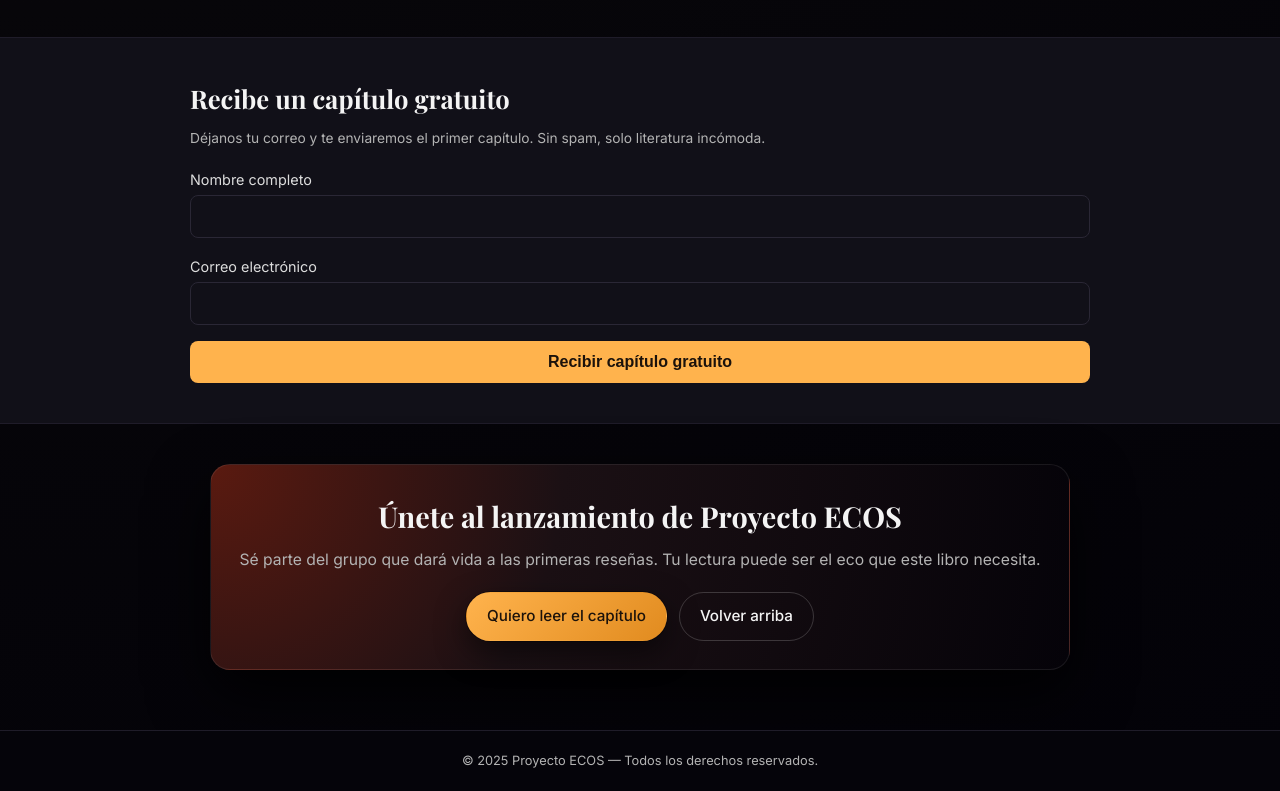
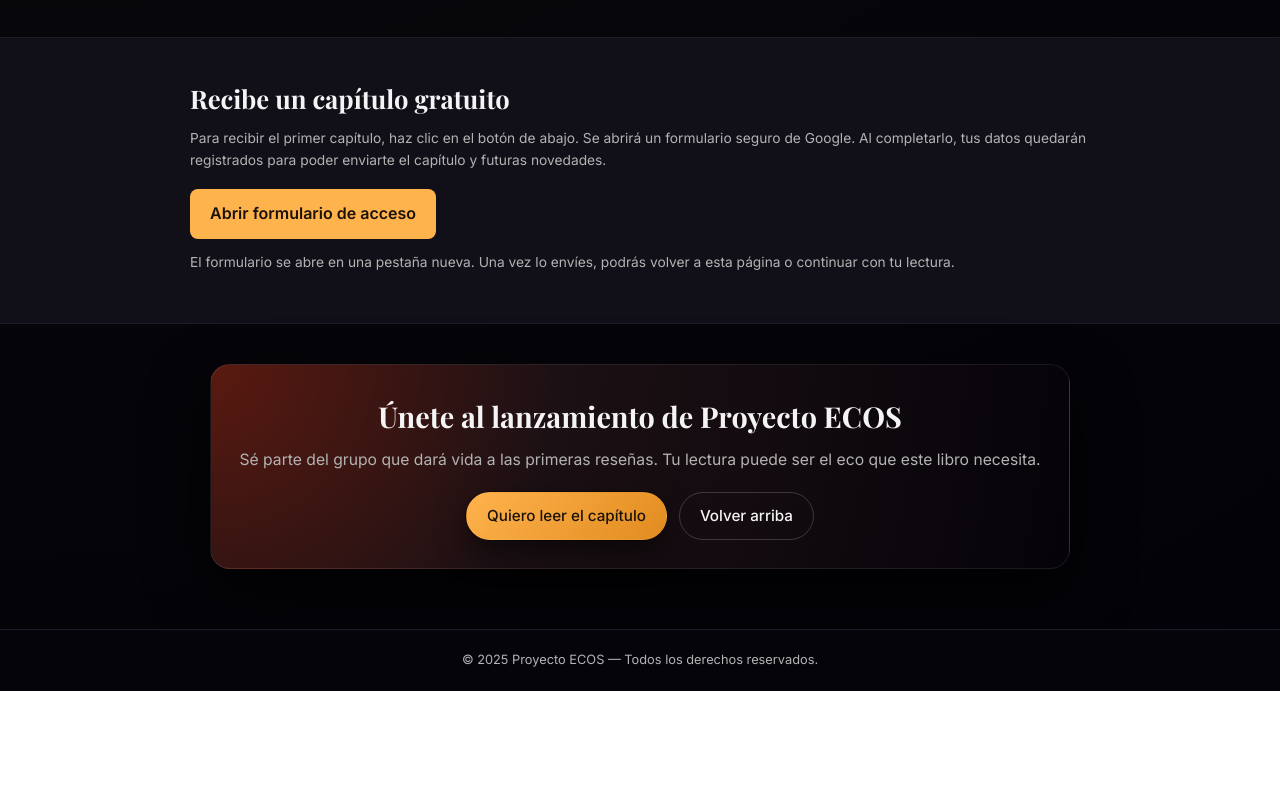
Before and after one commit to kinkiraw/proyecto-ecos, a plain HTML site: page index.html in a window 1280 px wide. Shown: the part 1421-2212 px from the top of the page. After the commit the page ends 2112 px from the top, so only its background shows below. Drawn offline with nearby package versions, Linux system fonts and the light colour scheme.

Commit message:
Update index.html

```diff
--- a/index.html
+++ b/index.html
@@ -251,7 +251,7 @@
       font-weight: 500;
     }
 
-    /* FORMULARIO */
+    /* FORMULARIO / CTA GOOGLE FORM */
 
     .form-section {
       background: var(--bg-alt);
@@ -270,29 +270,6 @@
       margin-bottom: 10px;
     }
 
-    .field-label {
-      font-size: 0.9rem;
-      color: #ddd;
-      margin-bottom: 4px;
-      display: inline-block;
-    }
-
-    .field-input {
-      padding: 12px;
-      background: #111018;
-      border: 1px solid #2a2735;
-      color: white;
-      border-radius: 8px;
-      width: 100%;
-      font-size: 0.95rem;
-    }
-
-    .field-input:focus {
-      outline: none;
-      border-color: var(--accent);
-      box-shadow: 0 0 0 1px rgba(255,179,77,0.4);
-    }
-
     .submit-btn {
       padding: 12px 20px;
       background: #ffb34d;
@@ -302,7 +279,12 @@
       border-radius: 8px;
       font-weight: 600;
       font-size: 1rem;
+      display: inline-flex;
+      align-items: center;
+      justify-content: center;
+      text-decoration: none;
       transition: all 0.15s ease-out;
+      margin-top: 8px;
     }
 
     .submit-btn:hover {
@@ -450,35 +432,27 @@
       </div>
     </section>
 
-    <!-- FORMULARIO -->
+    <!-- SECCIÓN CAPÍTULO / GOOGLE FORM -->
     <section id="capitulo" class="section form-section">
       <div class="form-wrapper">
         <h2 class="section-title" style="margin-bottom:8px;">Recibe un capítulo gratuito</h2>
         <p class="form-note">
-          Déjanos tu correo y te enviaremos el primer capítulo. Sin spam, solo literatura incómoda.
+          Para recibir el primer capítulo, haz clic en el botón de abajo. Se abrirá un formulario seguro de Google.
+          Al completarlo, tus datos quedarán registrados para poder enviarte el capítulo y futuras novedades.
         </p>
 
-        <!-- IMPORTANTE: en Vercel, GET + gracias.html funciona sin problemas -->
-        <form
-          name="ecos-capitulo"
-          method="GET"
-          action="gracias.html"
-          style="display:grid; gap:16px; margin-top:18px;"
+        <a
+          class="submit-btn"
+          href="https://docs.google.com/forms/d/e/1FAIpQLSfEcLXbAdNNlbmfWRuDnimdWnrX_S633lxi_ljZbhzSnu5UHw/viewform?usp=dialog"
+          target="_blank"
+          rel="noopener noreferrer"
         >
-          <label>
-            <span class="field-label">Nombre completo</span>
-            <input class="field-input" type="text" name="nombre" required>
-          </label>
+          Abrir formulario de acceso
+        </a>
 
-          <label>
-            <span class="field-label">Correo electrónico</span>
-            <input class="field-input" type="email" name="email" required>
-          </label>
-
-          <button type="submit" class="submit-btn">
-            Recibir capítulo gratuito
-          </button>
-        </form>
+        <p class="form-note" style="margin-top:12px;">
+          El formulario se abre en una pestaña nueva. Una vez lo envíes, podrás volver a esta página o continuar con tu lectura.
+        </p>
       </div>
     </section>
 
```
